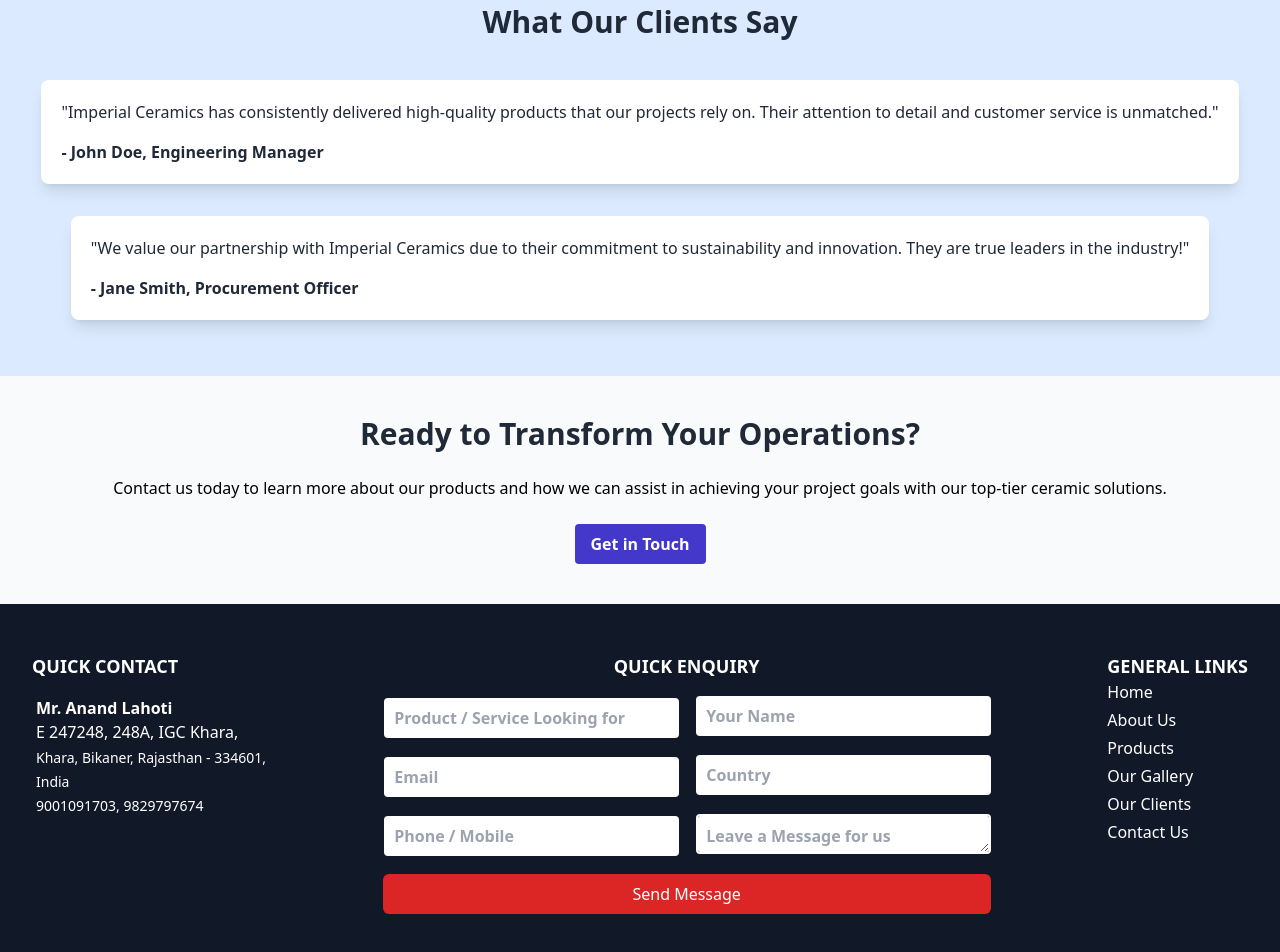
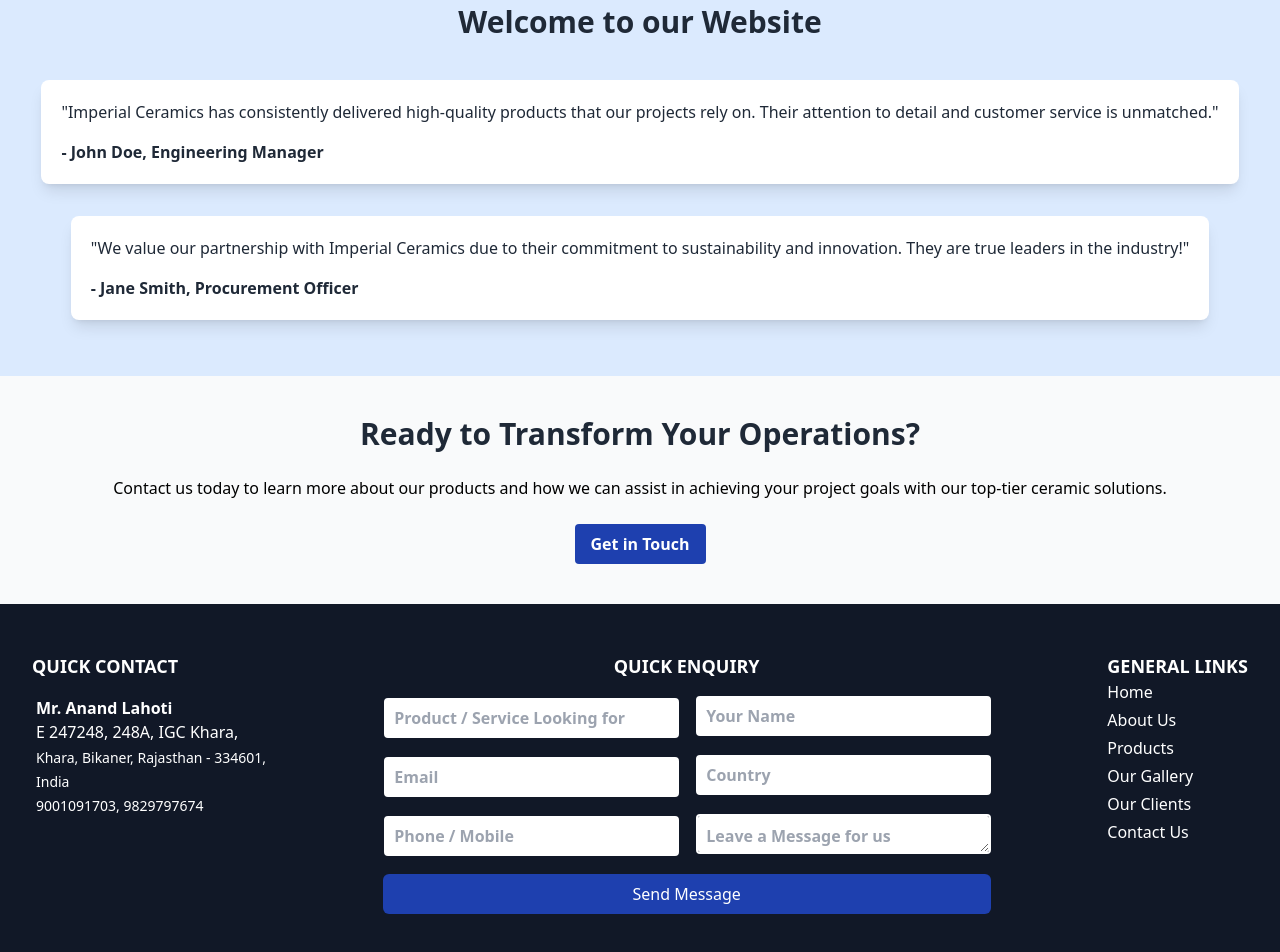
Before and after one commit to manavilahoti/ImperialCeramics, a React (Create React App) app: page /Home in a window 1280 px wide. Shown: the part 836-1788 px from the top of the page. Built offline with nearby package versions, Linux system fonts and the light colour scheme.

Commit message:
home page

```diff
--- a/src/components/Footer.jsx
+++ b/src/components/Footer.jsx
@@ -49,7 +49,7 @@
                         <input type="tel" placeholder="Phone / Mobile" className="form-input" />
                         <textarea placeholder="Leave a Message for us" className="form-input" rows="3"></textarea>
                     </div>
-                    <button type="submit" className="bg-red-600 text-white py-2 px-6 rounded-md hover:bg-red-700 transition-colors duration-300">Send Message</button>
+                    <button type="submit" className="bg-blue-800 hover:bg-gray-700 text-white py-2 px-6 rounded-md transition-colors duration-300">Send Message</button>
                 </form>
 
                 {/* General Links */}
--- a/src/components/pages/Home.jsx
+++ b/src/components/pages/Home.jsx
@@ -35,7 +35,7 @@
 
       {/* Testimonials and Client Feedback */}
       <div className="bg-blue-100 py-10 px-6">
-        <h2 className="text-center text-3xl font-bold text-gray-800 mb-6">What Our Clients Say</h2>
+        <h2 className="text-center text-3xl font-bold text-gray-800 mb-6">Welcome to our Website</h2>
         <div className="flex flex-wrap justify-center items-center text-gray-800">
           <div className="m-4 p-5 bg-white rounded-lg shadow-lg">
             <blockquote>"Imperial Ceramics has consistently delivered high-quality products that our projects rely on. Their attention to detail and customer service is unmatched."</blockquote>
@@ -52,7 +52,7 @@
       <div className="container mx-auto py-10 px-6 text-center">
         <h2 className="text-3xl font-bold text-gray-800 mb-6">Ready to Transform Your Operations?</h2>
         <p className="mb-6">Contact us today to learn more about our products and how we can assist in achieving your project goals with our top-tier ceramic solutions.</p>
-        <button className="bg-indigo-700 hover:bg-indigo-800 text-white font-bold py-2 px-4 rounded">Get in Touch</button>
+        <button className="bg-blue-800 hover:bg-gray-700 text-white font-bold py-2 px-4 rounded">Get in Touch</button>
       </div>
 
     </div>
```
